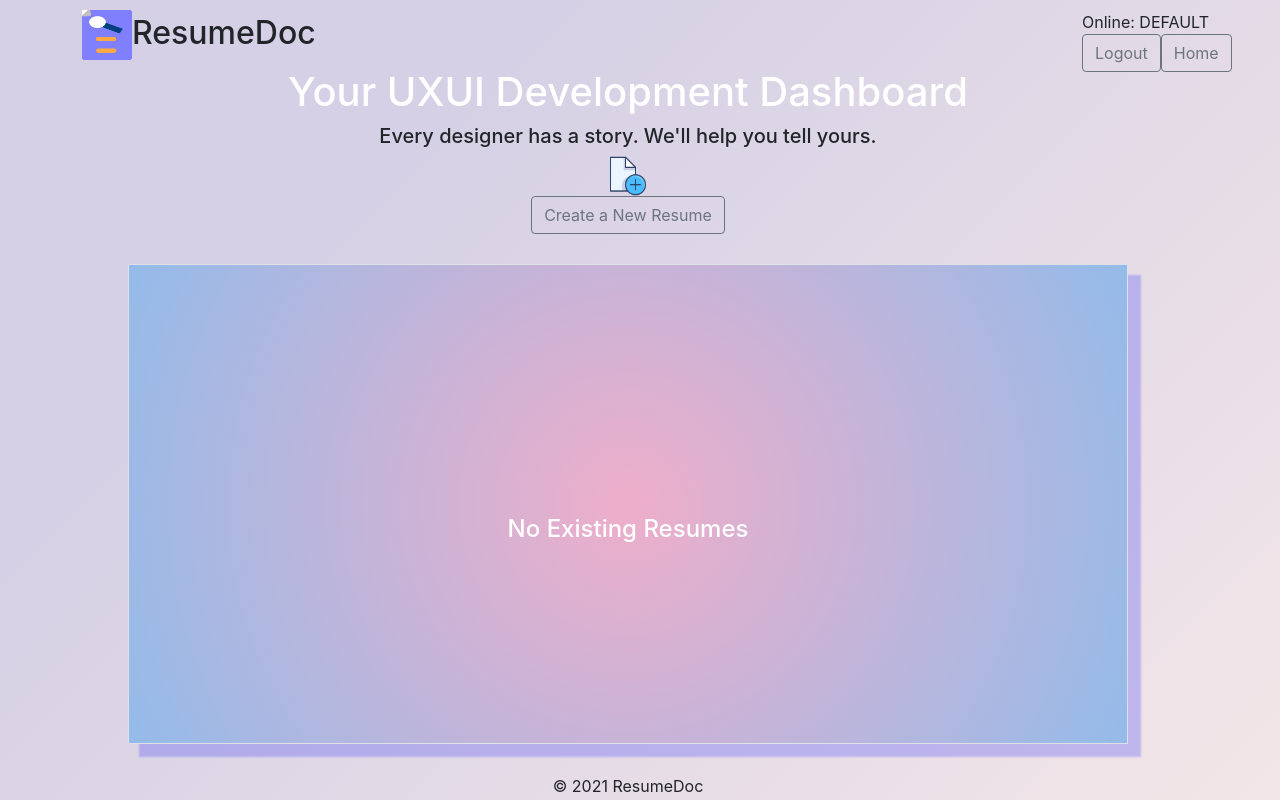
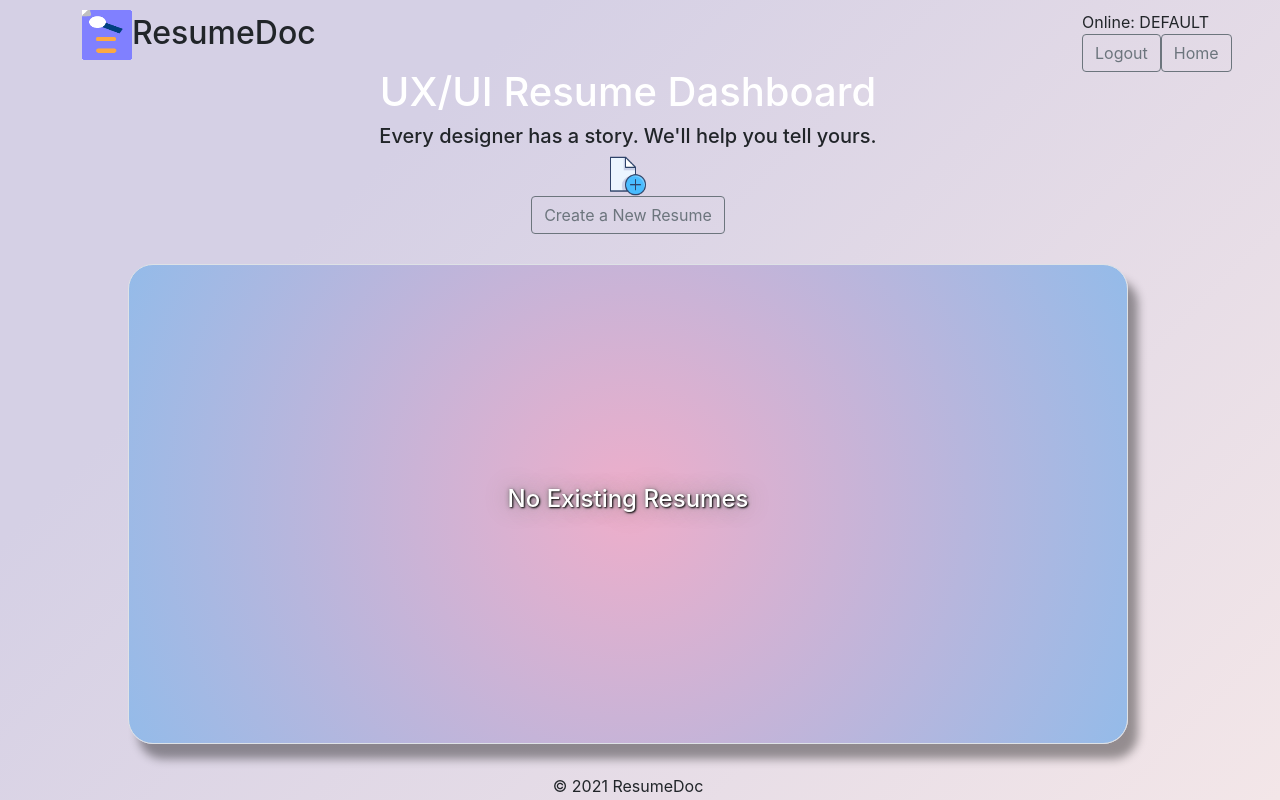
Before and after one commit to randylirano/resumeDoc, a React (Create React App) app in the folder frontend/: page /uxui in a window 1280 px wide. Shown: the top 800 px of the page. Built offline with nearby package versions, Linux system fonts and the light colour scheme.

Commit message:
fixes to content display box

```diff
--- a/frontend/src/App.js
+++ b/frontend/src/App.js
@@ -12,7 +12,7 @@ function App() {
       <Routes>
         <Route exact path="/" element={<Login />} />
         <Route exact path="/signup" element={<SignUp />} />
-        <Route exact path="/landing" element={<Landing />} />
+        <Route exact path="/landing/:useremail" element={<Landing />} />
         <Route exact path="/swe" element={<SweDashboard />} />
         <Route exact path="/uxui" element={<UxUiDashboard />} />
       </Routes>
--- a/frontend/src/components/NavBar.js
+++ b/frontend/src/components/NavBar.js
@@ -1,13 +1,14 @@
 // eslint-disable-next-line no-unused-vars
 import React from "react";
+// eslint-disable-next-line no-unused-vars
 import { useState } from "react";
 // eslint-disable-next-line no-unused-vars
-import { useNavigate } from "react-router-dom";
+import { useNavigate, useParams } from "react-router-dom";
 import "../stylesheets/landing.css";
 import img from "../images/resumedoc-logo.png";
 // Written by Kennedy Ezumah
 
-function NavBar(props) {
+function NavBar() {
   /*
     navBar: component responsible for displaying the navigation bar
             This method should be called upon successful login and the login_email
@@ -20,8 +21,10 @@ function NavBar(props) {
   //   console.log("Switching page to logout view");
   // }
 
-  const [visibleEmail] = useState(props.login_email);
   const navigate = useNavigate();
+
+  let { useremail } = useParams();
+
   return (
     <div className="row" role="navigation">
       <div className="col-8" id="left-half-navbar">
@@ -37,7 +40,7 @@ function NavBar(props) {
       </div>
       <div className="col-4" id="right-half-navbar">
         <div className="col" id="logged-in-user">
-          Online: {visibleEmail}
+          Online: {useremail}
         </div>
         <div className="col">
           <button
--- a/frontend/src/components/SweDashboardContentBox.js
+++ b/frontend/src/components/SweDashboardContentBox.js
@@ -39,7 +39,7 @@ const SweDashboardContentBox = (props) => {
       <div className="row">
         <center>
           <div>
-            <h1 id="main-message">Your Software Development Dashboard</h1>
+            <h1 id="main-message">Software Development Resume Dashboard</h1>
           </div>
         </center>
         <center>
--- a/frontend/src/components/UxUiDashboardContentBox.js
+++ b/frontend/src/components/UxUiDashboardContentBox.js
@@ -39,7 +39,7 @@ const UxUiDashboardContentBox = (props) => {
       <div className="row">
         <center>
           <div>
-            <h1 id="main-message">Your UXUI Development Dashboard</h1>
+            <h1 id="main-message">UX/UI Resume Dashboard</h1>
           </div>
         </center>
         <center>
--- a/frontend/src/pages/Login.js
+++ b/frontend/src/pages/Login.js
@@ -32,7 +32,7 @@ export function LoginForm() {
       login_credential.login_password == test_credential.login_password
     ) {
       console.log("LOGGED IN", login_credential);
-      navigate("/landing");
+      navigate("/landing/randy@fakemail.com");
     } else {
       console.log("INVALID CREDENTIAL");
     }
--- a/frontend/src/pages/landing.js
+++ b/frontend/src/pages/landing.js
@@ -1,7 +1,7 @@
 // eslint-disable-next-line no-unused-vars
 import React from "react";
 // eslint-disable-next-line no-unused-vars
-import { useHistory } from "react-router-dom";
+import { useHistory, useParams } from "react-router-dom";
 // eslint-disable-next-line
 import UxUiResume from "../components/UxUiResume";
 // eslint-disable-next-line
--- a/frontend/src/stylesheets/swe-dashboard.css
+++ b/frontend/src/stylesheets/swe-dashboard.css
@@ -1,6 +1,8 @@
 body {
-  background-color: #f3e6e8;
-  background-image: linear-gradient(315deg, #f3e6e8 0%, #d5d0e5 74%);
+  background-color: coral;
+  /*background-image: linear-gradient(315deg, #f3e6e8 0%, #d5d0e5 74%);*/
+  margin: 0;
+  padding: 0;
 }
 
 .container {
@@ -46,22 +48,26 @@ footer {
   max-height: 30rem;
   height: 1000px;
   width: 1000px;
-  overflow-y: scroll;
+  /*overflow-y: scroll;   -> will automatically display as content fills*/
   justify-content: center;
-  background: rgb(238, 174, 202);
+  /*background: rgb(238, 174, 202); */
   background: radial-gradient(
     circle,
-    rgba(238, 174, 202, 1) 0%,
+    rgba(238, 174, 202) 0%,
     rgba(148, 187, 233, 1) 100%
   );
-  box-shadow: 12px 12px 2px 1px rgba(0, 0, 255, 0.2);
+  box-shadow: 10px 15px 10px 0px rgba(0, 0, 0, 0.38);
   margin-top: 30px;
   margin-bottom: 30px;
+  border-radius: 25px;
+  overflow-x: hidden;
+  padding: 0;
 }
 
 #default-text {
-  margin-top: 250px;
+  margin-top: 220px;
   color: white;
+  text-shadow: 1px 1px 2px black, 0 0 25px gray, 0 0 5px gray;
   vertical-align: middle;
   text-align: center;
 }
```
